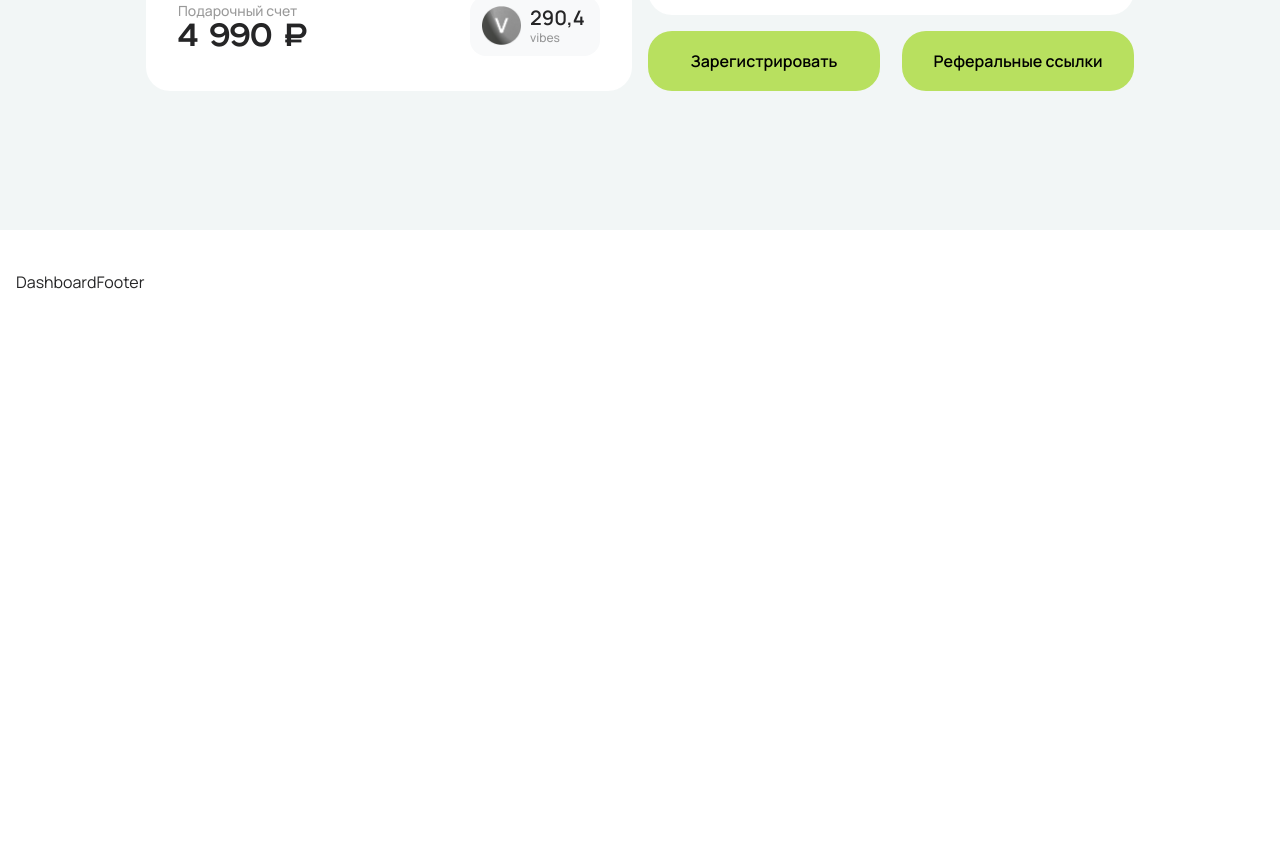
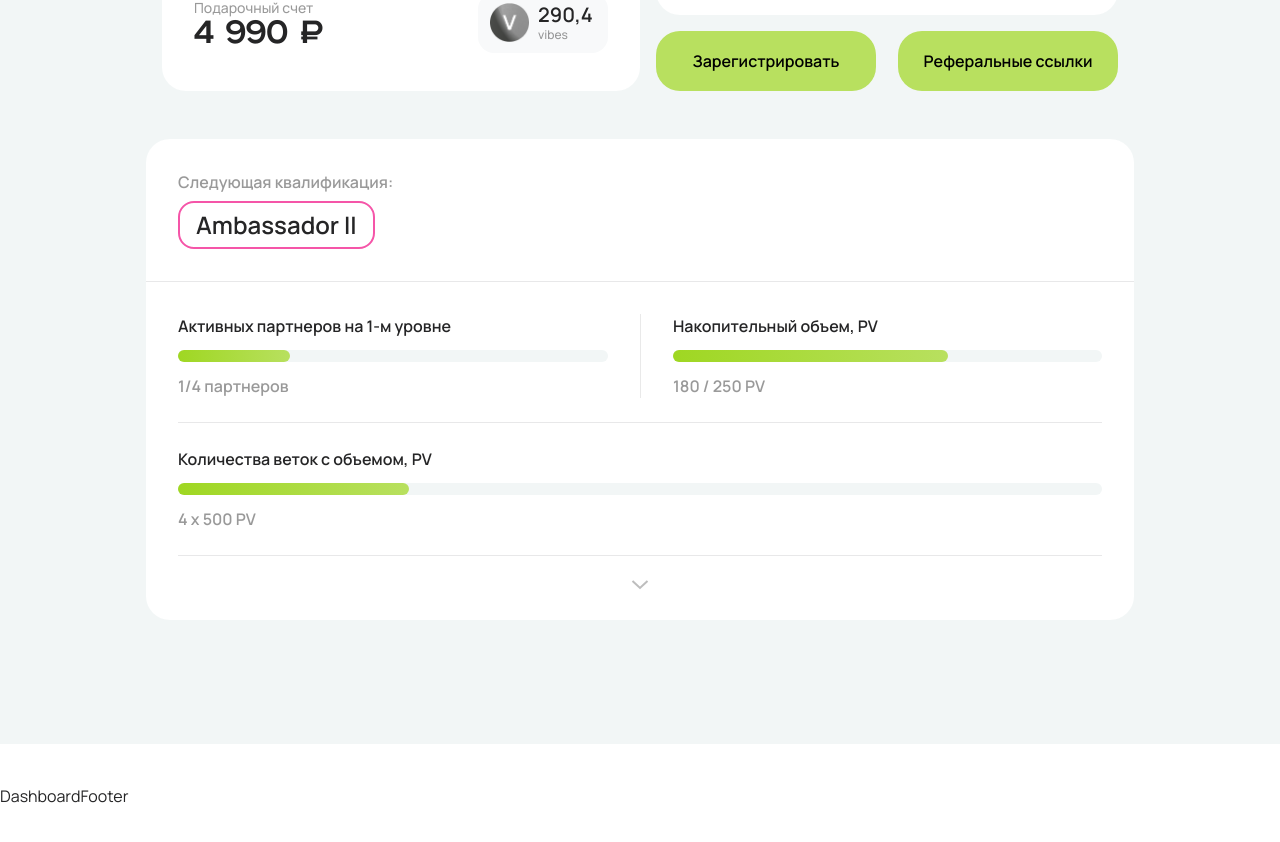
Before and after one commit to Marina2022/vibe, a Next.js app: page /dashboard in a window 1280 px wide. Shown: the part 466-1308 px from the top of the page. Before the commit the page ends 800 px from the top, so only its background shows below. Built offline with nearby package versions, Linux system fonts and the light colour scheme.

Commit message:
Блок - Следующая кваллификация

```diff
--- a/src/app/dashboard/dashboard-page.module.scss
+++ b/src/app/dashboard/dashboard-page.module.scss
@@ -3,5 +3,5 @@
 .dashboardPageWrapper {
   display: flex;
   gap: 32px;
-
+  align-items: flex-start;
 }
--- /dev/null
+++ b/src/app/dashboard/layout.module.scss
@@ -0,0 +1,10 @@
+@use '@/assets/styles/mixins' as *;
+
+.main {
+  flex: 1;
+  margin-bottom: 124px;
+
+  @include m {
+    margin-bottom: 64px;
+  }
+}
--- a/src/app/dashboard/layout.tsx
+++ b/src/app/dashboard/layout.tsx
@@ -1,5 +1,6 @@
 import DashboardHeader from "@/components-pages/dashboard/dashboard-layout/DashboardHeader/DashboardHeader";
 import DashboardFooter from "@/components-pages/dashboard/dashboard-layout/DashboardFooter/DashboardFooter";
+import s from './layout.module.scss'
 
 export default function Layout({
                                  children,
@@ -9,7 +10,7 @@ export default function Layout({
   return (
     <div style={{background: '#F2F6F6', minHeight: '100vh', display: 'flex', flexDirection: 'column'}}>
       <DashboardHeader/>
-      <main style={{flex: 1}}>
+      <main className={s.main}>
         {children}
       </main>
       <DashboardFooter/>
--- a/src/app/globals.scss
+++ b/src/app/globals.scss
@@ -53,12 +53,11 @@ a {
 
     @include t {
         max-width: 100%;
-        padding-inline: 16px;
+        //padding-inline: 16px;
     }
 
     @include m {
         max-width: unset;
-
     }
 }
 
--- a/src/components-pages/dashboard/dashboard-layout/DashboardHeader/DashboardHeader.module.scss
+++ b/src/components-pages/dashboard/dashboard-layout/DashboardHeader/DashboardHeader.module.scss
@@ -8,6 +8,7 @@
   padding-top: 24px;
   padding-bottom: 32px;
 
+
   display: flex;
   justify-content: space-between;
   align-items: center;
@@ -15,7 +16,7 @@
   @include m {
     padding-top: 20px;
     padding-bottom: 44px;
-    padding-inline: 3px;
+    padding-inline: 19px;
   }
 }
 
--- a/src/components-pages/dashboard/dashboard-main/DashboardContent/DashboardContent.module.scss
+++ b/src/components-pages/dashboard/dashboard-main/DashboardContent/DashboardContent.module.scss
@@ -4,11 +4,11 @@
   flex: 1;
   max-width: 988px;
   margin-inline: auto;
+  display: flex;
+  flex-direction: column;
+  gap: 48px;
+
+  @include m {
+    gap: 32px;
+  }
 }
-
-.menuItem {
-  padding: 18px 16px;
-  display: flex;
-  align-items: center;
-  justify-content: space-between;
-}
--- a/src/components-pages/dashboard/dashboard-main/DashboardContent/DashboardContent.tsx
+++ b/src/components-pages/dashboard/dashboard-main/DashboardContent/DashboardContent.tsx
@@ -1,11 +1,14 @@
 import s from './DashboardContent.module.scss';
 import TopUserInfo from "@/components-pages/dashboard/dashboard-main/DashboardContent/TopUserInfo/TopUserInfo";
+import NextQualification
+  from "@/components-pages/dashboard/dashboard-main/DashboardContent/NextQualification/NextQualification";
 
 const DashboardContent = () => {
   return (
     <div className={s.dashboardContent} >
 
       <TopUserInfo />
+      <NextQualification/>
 
     </div>
   );
--- /dev/null
+++ b/src/components-pages/dashboard/dashboard-main/DashboardContent/NextQualification/NextQualification.module.scss
@@ -0,0 +1,134 @@
+@use '@/assets/styles/mixins' as *;
+
+.nextQualification {
+  background: #fff;
+  border-radius: 24px;
+}
+
+.label {
+  color: var(--grey-text);
+  font-weight: 600;
+  margin-bottom: 8px;
+  line-height: 140%;
+}
+
+.qualification {
+  font-size: 24px;
+  font-weight: 600;
+  border: 2px solid var(--Pink, rgba(245, 85, 168, 1));
+  border-radius: 16px;
+  height: 48px;
+  display: inline-flex;
+  align-items: center;
+  justify-content: center;
+  padding-inline: 16px;
+}
+
+.titleBlock {
+  border-bottom: rgba(37, 37, 38, .1) 1px solid;
+  padding: 32px;
+
+  @include m {
+    padding: 24px 16px;
+  }
+}
+
+.topProgressBars {
+  padding: 32px;
+  padding-bottom: 24px;
+
+  @include m {
+    padding: 24px 16px;
+  }
+}
+
+.expandButtonBlock {
+  border-top: rgba(37, 37, 38, .1) 1px solid;
+  padding-top: 16px;
+  text-align: center;
+  padding-bottom: 24px;
+  margin-inline: 32px;
+
+  @include m {
+    padding-bottom: 16px;
+    margin-inline: 16px;
+  }
+}
+
+.upsidedown {
+  transform: rotate(180deg);
+}
+
+.firstRow {
+  display: flex;
+  padding-bottom: 24px;
+  margin-bottom: 24px;
+  border-bottom: 1px solid rgba(37, 37, 38, .1);
+
+  @include m {
+    flex-direction: column;
+  }
+}
+
+.firstBar {
+  width: 50%;
+  padding-right: 32px;
+
+  @include m {
+    width: 100%;
+    padding-right: 0;
+    border-bottom: 1px solid rgba(37, 37, 38, .1);
+    padding-bottom: 24px;
+    margin-bottom: 24px;
+  }
+}
+
+.secondBar {
+  width: 50%;
+  border-left: 1px solid rgba(37, 37, 38, .1);
+  padding-left: 32px;
+
+  @include m {
+    width: 100%;
+    padding-left: 0;
+    border-left: none;
+  }
+}
+
+.thirdBar {
+  width: 100%;
+}
+
+.bottomProgressBars {
+  display: flex;
+  flex-wrap: wrap;
+
+  @include m {
+    margin-inline: 16px;
+  }
+}
+
+.bottomProgressBarsItem {
+  width: 50%;
+  border-top: 1px solid rgba(37, 37, 38, .1);
+  padding: 24px 32px;
+
+  &:nth-child(2n) {
+    padding-left: 0px;
+  }
+
+  @include m {
+    width: 100%;
+    padding-inline: 0;
+  }
+}
+
+.borderLeft {
+  border-left: 1px solid rgba(37, 37, 38, .1);
+  padding-left: 32px;
+
+  @include m {
+    border: none;
+    padding-left: 0px;
+  }
+}
--- /dev/null
+++ b/src/components-pages/dashboard/dashboard-main/DashboardContent/NextQualification/NextQualification.tsx
@@ -0,0 +1,94 @@
+'use client'
+
+import s from './NextQualification.module.scss';
+import {useState} from "react";
+import ProgressBar from "@/components-ui/ProgressBar/ProgressBar";
+
+const NextQualification = () => {
+
+  const [isShow, setIsShow] = useState(false);
+
+  const partners = [
+    {
+      name: 'Анна Каверина',
+      info: '500 / 500 PV',
+      value: 100
+    },
+    {
+      name: 'Ольга Рогожина',
+      info: '500 / 500 PV',
+      value: 50
+    },
+    {
+      name: 'Маргарита Измайлова',
+      info: '500 / 500 PV',
+      value: 100
+    },
+    {
+      name: 'Анна Лазовская',
+      info: '500 / 500 PV',
+      value: 50
+    },
+
+  ]
+
+  if (partners.length%2 !==0) partners.push({name: '', info: '', value: 0})
+
+
+  return (
+    <div className={s.nextQualification}>
+      <div className={s.titleBlock}>
+        <div className={s.label}>Следующая квалификация:</div>
+        <div className={s.qualification}>Ambassador II</div>
+      </div>
+
+      <div className={s.topProgressBars}>
+        <div className={s.firstRow}>
+          <div className={s.firstBar}>
+            <ProgressBar title="Активных партнеров на 1-м уровне" subtitle="1/4 партнеров" value={26}/>
+          </div>
+
+          <div className={s.secondBar}>
+            <ProgressBar title="Накопительный объем, PV" subtitle="180 / 250 PV" value={64}/>
+          </div>
+        </div>
+
+        <div className={s.secondRow}>
+          <ProgressBar title="Количества веток с объемом, PV" subtitle="4 х 500 PV" value={25}/>
+        </div>
+      </div>
+
+      {
+        isShow && (
+          <div className={s.bottomProgressBars}>
+            {
+              partners.map((partner, i) => {
+                const isOdd = i % 2 !== 0;
+                return <div className={s.bottomProgressBarsItem} key={i}>
+                  <div className={isOdd ? s.borderLeft : ''}>
+
+                    {
+                      partner.name && <ProgressBar title={partner.name} subtitle={partner.info} value={partner.value} disabled={true} />
+                    }
+
+                  </div>
+                </div>
+              })
+            }
+          </div>
+        )
+      }
+
+      <div className={s.expandButtonBlock} onClick={() => setIsShow(prev => !prev)}>
+        <button>
+          <svg className={isShow ? s.upsidedown : undefined} width="18" height="10" viewBox="0 0 18 10" fill="none"
+               xmlns="http://www.w3.org/2000/svg">
+            <path opacity="0.3" d="M16.5 1L9 8L1.5 0.999999" stroke="#252526" strokeWidth="2"/>
+          </svg>
+        </button>
+      </div>
+    </div>
+  );
+};
+
+export default NextQualification;
--- a/src/components-pages/dashboard/dashboard-main/DashboardContent/TopUserInfo/TopUserInfo.module.scss
+++ b/src/components-pages/dashboard/dashboard-main/DashboardContent/TopUserInfo/TopUserInfo.module.scss
@@ -4,6 +4,7 @@
   display: flex;
   gap: 16px;
   max-width: 100%;
+  padding-inline: 16px;
 
   @include m {
    flex-direction: column;
--- /dev/null
+++ b/src/components-ui/ProgressBar/ProgressBar.module.scss
@@ -0,0 +1,32 @@
+@use '@/assets/styles/mixins' as *;
+
+.progressBarWrapper {
+  width: 100%;
+}
+
+.progressBarTitle {
+  margin-bottom: 12px;
+  font-weight: 600;
+  line-height: 24px;
+}
+
+.progressBarTrack {
+  background: #F2F6F6;
+  width: 100%;
+  height: 12px;
+  border-radius: 64px;
+  margin-bottom: 12px;
+}
+
+
+.progressBarColoredPart {
+  height: 12px;
+  background: linear-gradient(90deg, rgba(159, 215, 34, 1), rgba(184, 224, 95, 1) 100%);
+  border-radius: 64px;
+}
+
+.subtitle {
+  font-weight: 600;
+  line-height: 24px;
+  color: var(--grey-text);
+}
--- /dev/null
+++ b/src/components-ui/ProgressBar/ProgressBar.tsx
@@ -0,0 +1,24 @@
+import s from './ProgressBar.module.scss';
+
+type ProgressBarProps = {
+  title: string,
+  subtitle: string,
+  value: number,
+  disabled?: boolean
+}
+
+const ProgressBar = ({
+                       title, subtitle, value, disabled = false
+                     }: ProgressBarProps) => {
+  return (
+    <div className={s.progressBarWrapper}>
+      <h4 className={s.progressBarTitle}>{title}</h4>
+      <div className={s.progressBarTrack}>
+        <div className={s.progressBarColoredPart} style={{width: value+'%', background: disabled ? "rgba(37, 37, 38, 0.4)" : ''}}></div>
+      </div>
+      <div className={s.subtitle}>{subtitle}</div>
+    </div>
+  );
+};
+
+export default ProgressBar;
```
